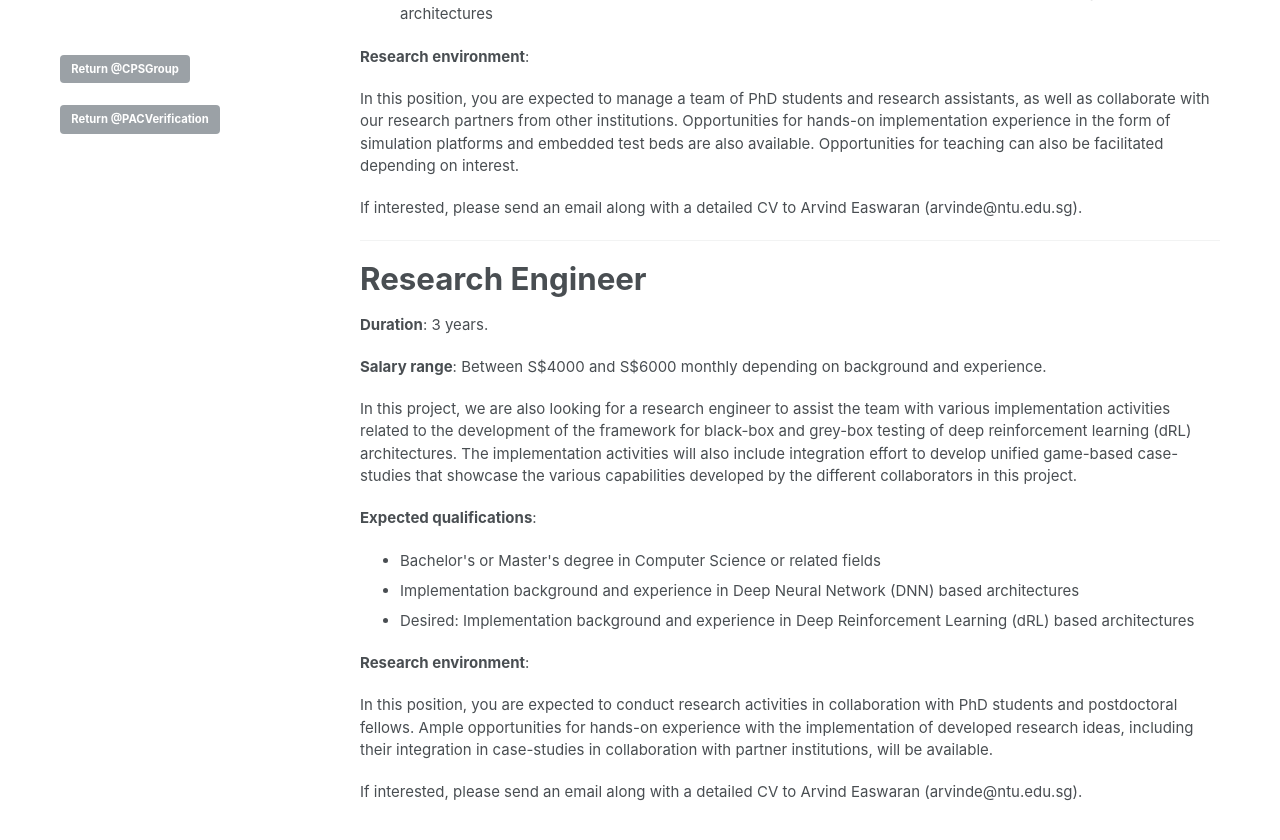
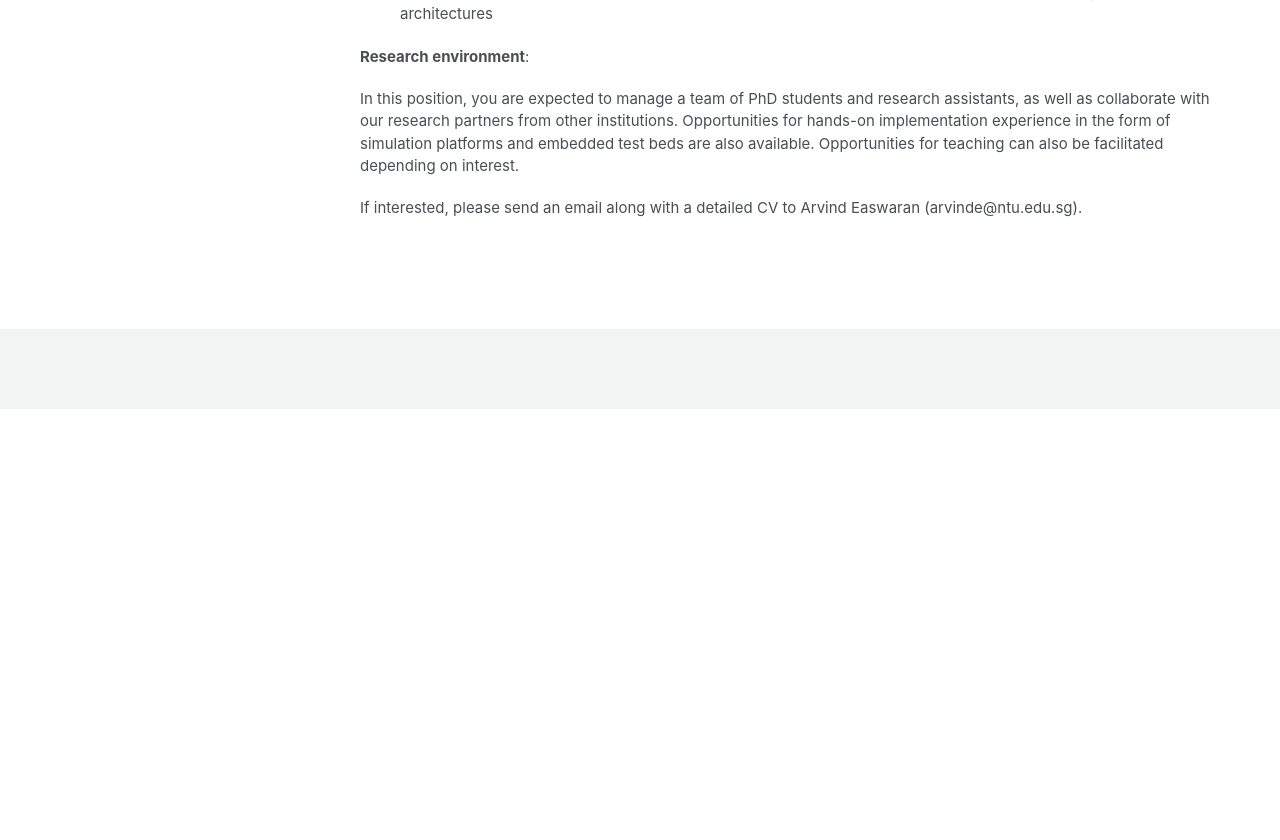
Before and after one commit to CPS-research-group/CPS-research-group.github.io, a Jekyll site: the page built from _pages/pac_verification_open.md, in a window 1280 px wide and 900 px high, scrolled down 709 px. Shown: the top 840 px of the window. Built offline with Jekyll 4.4.1, drawn with Linux system fonts in a browser that asks for light colours; after the commit the page ends 1118 px from its top, so only the background shows below that.

Commit message:
Updates.

```diff
--- a/_pages/pac_verification_open.md
+++ b/_pages/pac_verification_open.md
@@ -35,27 +35,3 @@
 In this position, you are expected to manage a team of PhD students and research assistants, as well as collaborate with our research partners from other institutions. Opportunities for hands-on implementation experience in the form of simulation platforms and embedded test beds are also available. Opportunities for teaching can also be facilitated depending on interest.
 
 If interested, please send an email along with a detailed CV to Arvind Easwaran (arvinde@ntu.edu.sg).
-
-******
-
-# Research Engineer
-
-__Duration__: 3 years.
-
-__Salary range__: Between S$4000 and S$6000 monthly depending on background and experience.
-
-In this project, we are also looking for a research engineer to assist the team with various implementation activities related to the development of the framework for black-box and grey-box testing of deep reinforcement learning (dRL) architectures. The implementation activities will also include integration effort to develop unified game-based case-studies that showcase the various capabilities developed by the different collaborators in this project.
-
-__Expected qualifications__:
-
-  <ul>
-    <li>Bachelor's or Master's degree in Computer Science or related fields</li>
-    <li>Implementation background and experience in Deep Neural Network (DNN) based architectures</li>
-    <li>Desired: Implementation background and experience in Deep Reinforcement Learning (dRL) based architectures</li>
-  </ul>
-
-__Research environment__:
-
-In this position, you are expected to conduct research activities in collaboration with PhD students and postdoctoral fellows. Ample opportunities for hands-on experience with the implementation of developed research ideas, including their integration in case-studies in collaboration with partner institutions, will be available.
-
-If interested, please send an email along with a detailed CV to Arvind Easwaran (arvinde@ntu.edu.sg).
```
Also changed, not shown: _pages/cloud.md (+2 -2 lines), _pages/cloud_open.md (added, +21 -0 lines), _pages/descartes.md (+1 -1 lines), _pages/pac_verification.md (+1 -1 lines), index.md (+2 -1 lines), 1 other file.
